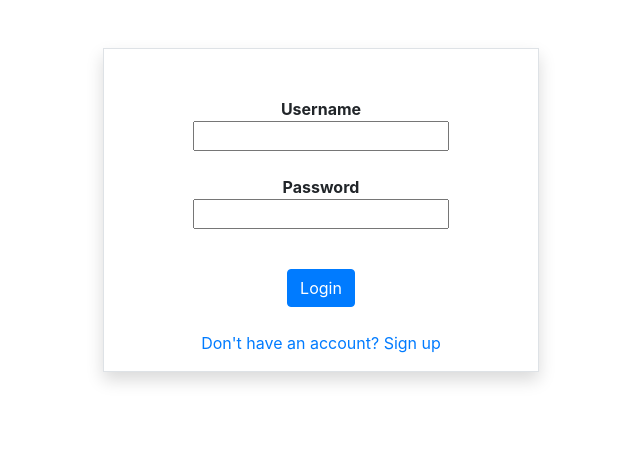
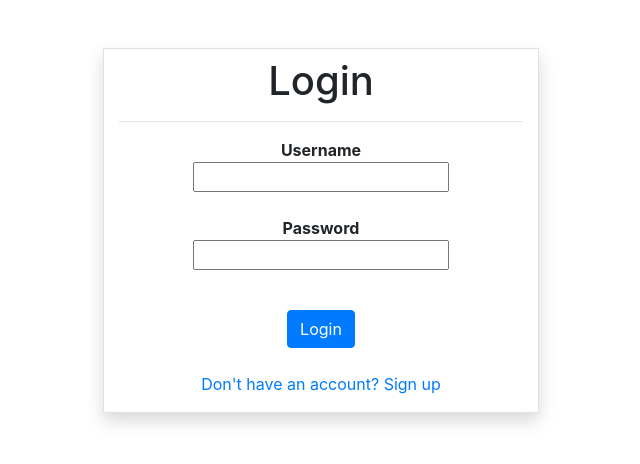
Before and after one commit to MarkyMan4/DjangoAuth, a React (Create React App) app in the folder frontend/auth-front/: page / in a window 1280 px wide. Shown: the top 464 px of the page, without its empty margins (319-959 px from the left). Built offline with nearby package versions, Linux system fonts and the light colour scheme.

Commit message:
changed login and home to function-based components

```diff
--- a/frontend/auth-front/src/pages/home.jsx
+++ b/frontend/auth-front/src/pages/home.jsx
@@ -1,25 +1,8 @@
-import React, {Component} from 'react';
+import React from 'react';
 import axios from 'axios';
 
-class Home extends Component {
-    state = {
-        count: 0
-    }
-
-    /*
-     * This is just a barebones home page with a logout button.
-     * Logging out redirects to the home page.
-     */
-    render() {
-        return (
-            <div>
-                <h1>Home</h1>
-                <button className="btn btn-success" onClick={this.logout}>Logout</button>
-            </div>
-        );
-    }
-
-    logout = () => {
+function Home() {
+    const logout = () => {
         // const history = useHistory();
 
         console.log('Token ' + localStorage.getItem('token'));
@@ -39,6 +22,17 @@ class Home extends Component {
             console.log(err);
         })
     }
+
+    /*
+     * This is just a barebones home page with a logout button.
+     * Logging out redirects to the home page.
+     */
+    return (
+        <div>
+            <h1>Home</h1>
+            <button className="btn btn-success" onClick={logout}>Logout</button>
+        </div>
+    );
 }
 
 export default Home;
--- a/frontend/auth-front/src/pages/login.jsx
+++ b/frontend/auth-front/src/pages/login.jsx
@@ -1,69 +1,68 @@
-import React, {Component} from 'react';
+import React, { useState } from 'react';
 import axios from 'axios';
 import { Link } from 'react-router-dom';
 
-class Login extends Component {
-    state = {
-        username: '',
-        password: '',
-        invalidLoginText: ''
+function Login() {
+    const [username, setUsername] = useState('');
+    const [password, setPassword] = useState('');
+    const [invalidLoginText, setInvalidLoginText] = useState('');
+
+
+    const handleUsernameInput = (event) => {
+        setUsername(event.target.value);
     }
 
-    render() {
-        return (
-            <div className="row">
-                <div className="col-md-4"></div>
-                <div className="mt-5 border shadow text-center col-md-4">
-                    <div className="mt-5">
-                        <form>
-                            <label>
-                                <b>Username</b> <br />
-                                <input type="text" value={this.state.username} onChange={this.handleUsernameInput} />
-                            </label>
-                            <br />
-                            <label className="mt-3">
-                                <b>Password</b> <br />
-                                <input type="password" value={this.state.password} onChange={this.handlePasswordInput} />
-                            </label>
-                        </form>
-                        <p className="mt-2 text-danger">{this.state.invalidLoginText}</p>
-                        <input className="btn btn-primary mt-3" onClick={this.handleSubmit} type="submit" value="Login" />
-                    </div>
-                    <Link to="/register"><p className="mt-4">Don't have an account? Sign up</p></Link>
-                </div>
-                <div className="col-md-4"></div>
-            </div>
-        );
-    }
-
-    handleUsernameInput = (event) => {
-        this.setState({username: event.target.value});
-    }
-
-    handlePasswordInput = (event) => {
-        this.setState({password: event.target.value});
+    const handlePasswordInput = (event) => {
+        setPassword(event.target.value);
     }
 
     /*
      * Uses the username and password to try to authenticate the user
      * Update this so it doesn't have to refresh the window after loggin in.
      */
-    handleSubmit = (event) => {
+    const handleSubmit = (event) => {
         let baseUrl = 'http://127.0.0.1:8000';
 
         axios.post(
             baseUrl + '/api/auth/login',
             {
-                username: this.state.username,
-                password: this.state.password
+                username: username,
+                password: password
             }
         ).then(res => {
             localStorage.setItem('token', res.data.token);
             window.location.reload(false);
         }).catch(res => {
-            this.setState({invalidLoginText: 'Invalid username or password!'});
+            setInvalidLoginText('Invalid username or password!');
         });
     }
+
+    return (
+        <div className="row">
+            <div className="col-md-4"></div>
+            <div className="mt-5 border shadow text-center col-md-4">
+                <h1 className="mt-2">Login</h1>
+                <hr />
+                <div className="mt-2">
+                    <form>
+                        <label>
+                            <b>Username</b> <br />
+                            <input type="text" value={username} onChange={handleUsernameInput} />
+                        </label>
+                        <br />
+                        <label className="mt-3">
+                            <b>Password</b> <br />
+                            <input type="password" value={password} onChange={handlePasswordInput} />
+                        </label>
+                    </form>
+                    <p className="mt-2 text-danger">{invalidLoginText}</p>
+                    <input className="btn btn-primary mt-3" onClick={handleSubmit} type="submit" value="Login" />
+                </div>
+                <Link to="/register"><p className="mt-4">Don't have an account? Sign up</p></Link>
+            </div>
+            <div className="col-md-4"></div>
+        </div>
+    );
 }
 
 export default Login;
--- a/frontend/auth-front/src/pages/register.jsx
+++ b/frontend/auth-front/src/pages/register.jsx
@@ -74,7 +74,9 @@ function Register() {
         <div className="row">
             <div className="col-md-4"></div>
             <div className="mt-5 border shadow text-center col-md-4">
-                <div className="mt-5">
+                <h1 className="mt-2">Register</h1>
+                <hr />
+                <div className="mt-2">
                     <form>
                         <label>
                             <b>Username</b> <br />
```
